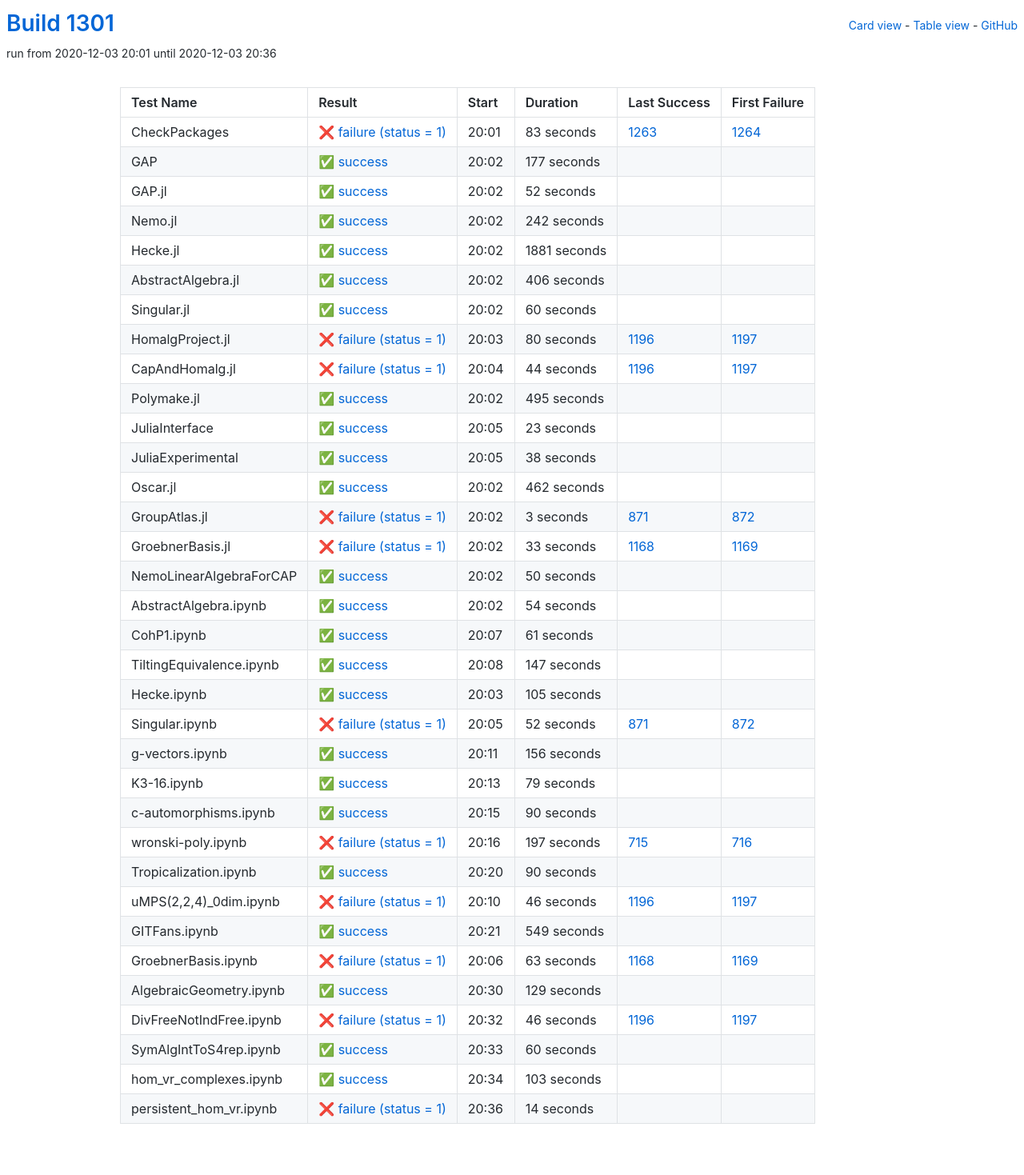
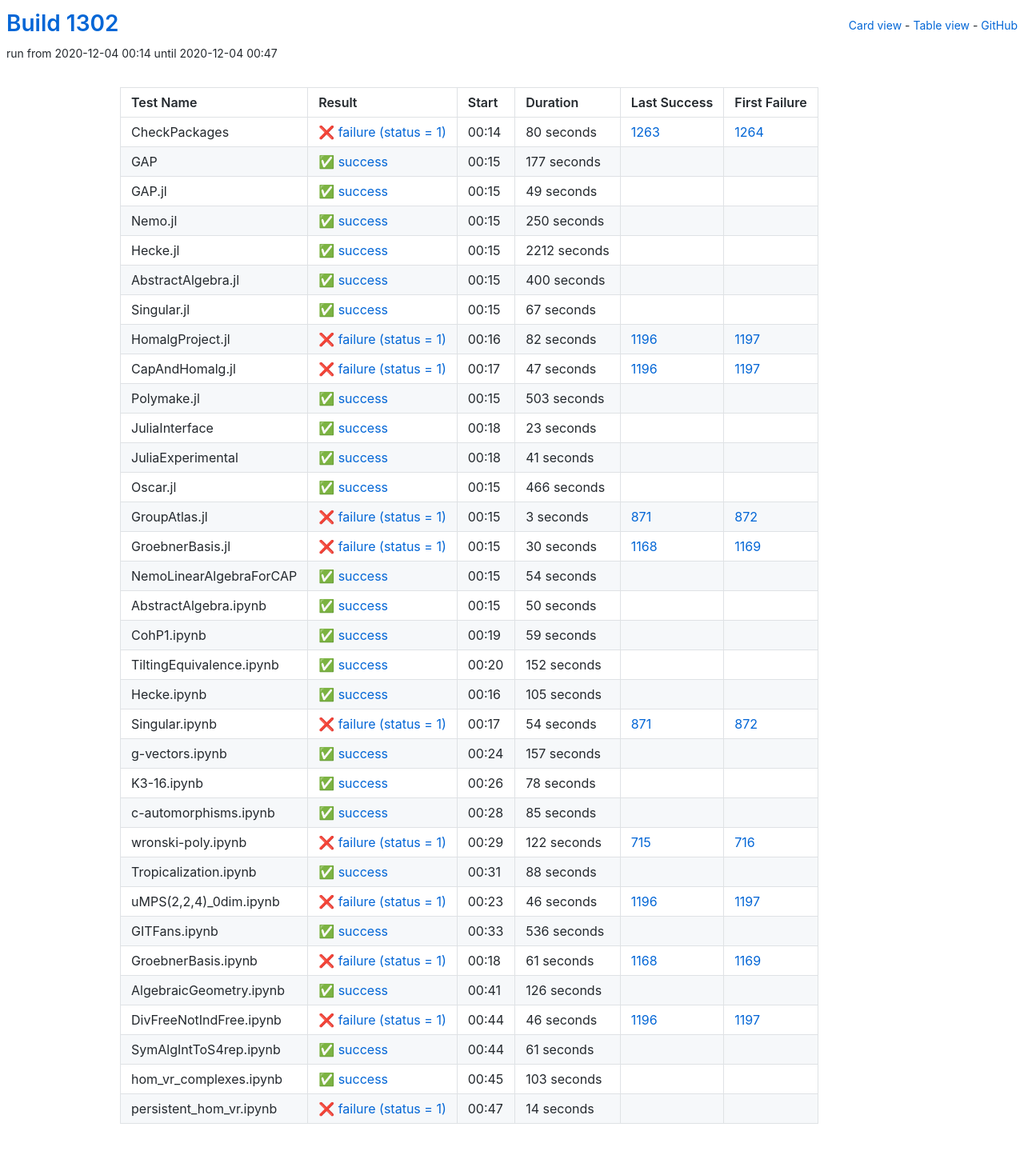
Before and after one commit to oscar-system/oscar-ci-status-stable, a Jekyll site: the page built from table.html, in a window 1280 px wide. Shown: the whole page at 80% size. Built offline with Jekyll 4.4.1, drawn with Linux system fonts in a browser that asks for light colours.

Commit message:
Build #1302

```diff
--- a/_data/ci.yml
+++ b/_data/ci.yml
@@ -1,6 +1,6 @@
 ---
-build: 1301
-build_url: https://oscarci.mathematik.uni-kl.de/job/oscar-stable/1301/
+build: 1302
+build_url: https://oscarci.mathematik.uni-kl.de/job/oscar-stable/1302/
 job: oscar-stable
 organization: oscar-system
 repo: oscar-ci-status-stable
@@ -8,20 +8,20 @@ repourl: https://github.com/oscar-system/oscar-ci-status-stable
 tests:
 - name: CheckPackages
   id: checkpackages
-  log: https://oscarci.mathematik.uni-kl.de/job/oscar-stable/1301/artifact/logs/build-1301/CheckPackages.log
-  start: 2020-12-03 20:01
+  log: https://oscarci.mathematik.uni-kl.de/job/oscar-stable/1302/artifact/logs/build-1302/CheckPackages.log
+  start: 2020-12-04 00:14
   success: false
   exitcode: 1
   status: failure
-  duration: 83
+  duration: 80
   last_success: 1263
   last_success_url: https://oscarci.mathematik.uni-kl.de/job/oscar-stable/1263/
   first_failure: 1264
   first_failure_url: https://oscarci.mathematik.uni-kl.de/job/oscar-stable/1264/
 - name: GAP
   id: gap
-  log: https://oscarci.mathematik.uni-kl.de/job/oscar-stable/1301/artifact/logs/build-1301/GAP.log
-  start: 2020-12-03 20:02
+  log: https://oscarci.mathematik.uni-kl.de/job/oscar-stable/1302/artifact/logs/build-1302/GAP.log
+  start: 2020-12-04 00:15
   success: true
   exitcode: 0
   status: success
@@ -32,104 +32,104 @@ tests:
   first_failure_url:
 - name: GAP.jl
   id: gap-jl
-  log: https://oscarci.mathematik.uni-kl.de/job/oscar-stable/1301/artifact/logs/build-1301/GAP.jl.log
-  start: 2020-12-03 20:02
+  log: https://oscarci.mathematik.uni-kl.de/job/oscar-stable/1302/artifact/logs/build-1302/GAP.jl.log
+  start: 2020-12-04 00:15
   success: true
   exitcode: 0
   status: success
-  duration: 52
+  duration: 49
   last_success: false
   last_success_url:
   first_failure: false
   first_failure_url:
 - name: Nemo.jl
   id: nemo-jl
-  log: https://oscarci.mathematik.uni-kl.de/job/oscar-stable/1301/artifact/logs/build-1301/Nemo.jl.log
-  start: 2020-12-03 20:02
+  log: https://oscarci.mathematik.uni-kl.de/job/oscar-stable/1302/artifact/logs/build-1302/Nemo.jl.log
+  start: 2020-12-04 00:15
   success: true
   exitcode: 0
   status: success
-  duration: 242
+  duration: 250
   last_success: false
   last_success_url:
   first_failure: false
   first_failure_url:
 - name: Hecke.jl
   id: hecke-jl
-  log: https://oscarci.mathematik.uni-kl.de/job/oscar-stable/1301/artifact/logs/build-1301/Hecke.jl.log
-  start: 2020-12-03 20:02
+  log: https://oscarci.mathematik.uni-kl.de/job/oscar-stable/1302/artifact/logs/build-1302/Hecke.jl.log
+  start: 2020-12-04 00:15
   success: true
   exitcode: 0
   status: success
-  duration: 1881
+  duration: 2212
   last_success: false
   last_success_url:
   first_failure: false
   first_failure_url:
 - name: AbstractAlgebra.jl
   id: abstractalgebra-jl
-  log: https://oscarci.mathematik.uni-kl.de/job/oscar-stable/1301/artifact/logs/build-1301/AbstractAlgebra.jl.log
-  start: 2020-12-03 20:02
+  log: https://oscarci.mathematik.uni-kl.de/job/oscar-stable/1302/artifact/logs/build-1302/AbstractAlgebra.jl.log
+  start: 2020-12-04 00:15
   success: true
   exitcode: 0
   status: success
-  duration: 406
+  duration: 400
   last_success: false
   last_success_url:
   first_failure: false
   first_failure_url:
 - name: Singular.jl
   id: singular-jl
-  log: https://oscarci.mathematik.uni-kl.de/job/oscar-stable/1301/artifact/logs/build-1301/Singular.jl.log
-  start: 2020-12-03 20:02
+  log: https://oscarci.mathematik.uni-kl.de/job/oscar-stable/1302/artifact/logs/build-1302/Singular.jl.log
+  start: 2020-12-04 00:15
   success: true
   exitcode: 0
   status: success
-  duration: 60
+  duration: 67
   last_success: false
   last_success_url:
   first_failure: false
   first_failure_url:
 - name: HomalgProject.jl
   id: homalgproject-jl
-  log: https://oscarci.mathematik.uni-kl.de/job/oscar-stable/1301/artifact/logs/build-1301/HomalgProject.jl.log
-  start: 2020-12-03 20:03
+  log: https://oscarci.mathematik.uni-kl.de/job/oscar-stable/1302/artifact/logs/build-1302/HomalgProject.jl.log
+  start: 2020-12-04 00:16
   success: false
   exitcode: 1
   status: failure
-  duration: 80
+  duration: 82
   last_success: 1196
   last_success_url: https://oscarci.mathematik.uni-kl.de/job/oscar-stable/1196/
   first_failure: 1197
   first_failure_url: https://oscarci.mathematik.uni-kl.de/job/oscar-stable/1197/
 - name: CapAndHomalg.jl
   id: capandhomalg-jl
-  log: https://oscarci.mathematik.uni-kl.de/job/oscar-stable/1301/artifact/logs/build-1301/CapAndHomalg.jl.log
-  start: 2020-12-03 20:04
+  log: https://oscarci.mathematik.uni-kl.de/job/oscar-stable/1302/artifact/logs/build-1302/CapAndHomalg.jl.log
+  start: 2020-12-04 00:17
   success: false
   exitcode: 1
   status: failure
-  duration: 44
+  duration: 47
   last_success: 1196
   last_success_url: https://oscarci.mathematik.uni-kl.de/job/oscar-stable/1196/
   first_failure: 1197
   first_failure_url: https://oscarci.mathematik.uni-kl.de/job/oscar-stable/1197/
 - name: Polymake.jl
   id: polymake-jl
-  log: https://oscarci.mathematik.uni-kl.de/job/oscar-stable/1301/artifact/logs/build-1301/Polymake.jl.log
-  start: 2020-12-03 20:02
+  log: https://oscarci.mathematik.uni-kl.de/job/oscar-stable/1302/artifact/logs/build-1302/Polymake.jl.log
+  start: 2020-12-04 00:15
   success: true
   exitcode: 0
   status: success
-  duration: 495
+  duration: 503
   last_success: false
   last_success_url:
   first_failure: false
   first_failure_url:
 - name: JuliaInterface
   id: juliainterface
-  log: https://oscarci.mathematik.uni-kl.de/job/oscar-stable/1301/artifact/logs/build-1301/JuliaInterface.log
-  start: 2020-12-03 20:05
+  log: https://oscarci.mathematik.uni-kl.de/job/oscar-stable/1302/artifact/logs/build-1302/JuliaInterface.log
+  start: 2020-12-04 00:18
   success: true
   exitcode: 0
   status: success
@@ -140,32 +140,32 @@ tests:
   first_failure_url:
 - name: JuliaExperimental
   id: juliaexperimental
-  log: https://oscarci.mathematik.uni-kl.de/job/oscar-stable/1301/artifact/logs/build-1301/JuliaExperimental.log
-  start: 2020-12-03 20:05
+  log: https://oscarci.mathematik.uni-kl.de/job/oscar-stable/1302/artifact/logs/build-1302/JuliaExperimental.log
+  start: 2020-12-04 00:18
   success: true
   exitcode: 0
   status: success
-  duration: 38
+  duration: 41
   last_success: false
   last_success_url:
   first_failure: false
   first_failure_url:
 - name: Oscar.jl
   id: oscar-jl
-  log: https://oscarci.mathematik.uni-kl.de/job/oscar-stable/1301/artifact/logs/build-1301/Oscar.jl.log
-  start: 2020-12-03 20:02
+  log: https://oscarci.mathematik.uni-kl.de/job/oscar-stable/1302/artifact/logs/build-1302/Oscar.jl.log
+  start: 2020-12-04 00:15
   success: true
   exitcode: 0
   status: success
-  duration: 462
+  duration: 466
   last_success: false
   last_success_url:
   first_failure: false
   first_failure_url:
 - name: GroupAtlas.jl
   id: groupatlas-jl
-  log: https://oscarci.mathematik.uni-kl.de/job/oscar-stable/1301/artifact/logs/build-1301/GroupAtlas.jl.log
-  start: 2020-12-03 20:02
+  log: https://oscarci.mathematik.uni-kl.de/job/oscar-stable/1302/artifact/logs/build-1302/GroupAtlas.jl.log
+  start: 2020-12-04 00:15
   success: false
   exitcode: 1
   status: failure
@@ -176,20 +176,32 @@ tests:
   first_failure_url: https://oscarci.mathematik.uni-kl.de/job/oscar-stable/872/
 - name: GroebnerBasis.jl
   id: groebnerbasis-jl
-  log: https://oscarci.mathematik.uni-kl.de/job/oscar-stable/1301/artifact/logs/build-1301/GroebnerBasis.jl.log
-  start: 2020-12-03 20:02
+  log: https://oscarci.mathematik.uni-kl.de/job/oscar-stable/1302/artifact/logs/build-1302/GroebnerBasis.jl.log
+  start: 2020-12-04 00:15
   success: false
   exitcode: 1
   status: failure
-  duration: 33
+  duration: 30
   last_success: 1168
   last_success_url: https://oscarci.mathematik.uni-kl.de/job/oscar-stable/1168/
   first_failure: 1169
   first_failure_url: https://oscarci.mathematik.uni-kl.de/job/oscar-stable/1169/
 - name: NemoLinearAlgebraForCAP
   id: nemolinearalgebraforcap
-  log: https://oscarci.mathematik.uni-kl.de/job/oscar-stable/1301/artifact/logs/build-1301/NemoLinearAlgebraForCAP.log
-  start: 2020-12-03 20:02
+  log: https://oscarci.mathematik.uni-kl.de/job/oscar-stable/1302/artifact/logs/build-1302/NemoLinearAlgebraForCAP.log
+  start: 2020-12-04 00:15
+  success: true
+  exitcode: 0
+  status: success
+  duration: 54
+  last_success: false
+  last_success_url:
+  first_failure: false
+  first_failure_url:
+- name: AbstractAlgebra.ipynb
+  id: abstractalgebra-ipynb
+  log: https://oscarci.mathematik.uni-kl.de/job/oscar-stable/1302/artifact/logs/build-1302/AbstractAlgebra.ipynb.log
+  start: 2020-12-04 00:15
   success: true
   exitcode: 0
   status: success
@@ -198,46 +210,34 @@ tests:
   last_success_url:
   first_failure: false
   first_failure_url:
-- name: AbstractAlgebra.ipynb
-  id: abstractalgebra-ipynb
-  log: https://oscarci.mathematik.uni-kl.de/job/oscar-stable/1301/artifact/logs/build-1301/AbstractAlgebra.ipynb.log
-  start: 2020-12-03 20:02
+- name: CohP1.ipynb
+  id: cohp1-ipynb
+  log: https://oscarci.mathematik.uni-kl.de/job/oscar-stable/1302/artifact/logs/build-1302/CohP1.ipynb.log
+  start: 2020-12-04 00:19
   success: true
   exitcode: 0
   status: success
-  duration: 54
-  last_success: false
-  last_success_url:
-  first_failure: false
-  first_failure_url:
-- name: CohP1.ipynb
-  id: cohp1-ipynb
-  log: https://oscarci.mathematik.uni-kl.de/job/oscar-stable/1301/artifact/logs/build-1301/CohP1.ipynb.log
-  start: 2020-12-03 20:07
-  success: true
-  exitcode: 0
-  status: success
-  duration: 61
+  duration: 59
   last_success: false
   last_success_url:
   first_failure: false
   first_failure_url:
 - name: TiltingEquivalence.ipynb
   id: tiltingequivalence-ipynb
-  log: https://oscarci.mathematik.uni-kl.de/job/oscar-stable/1301/artifact/logs/build-1301/TiltingEquivalence.ipynb.log
-  start: 2020-12-03 20:08
+  log: https://oscarci.mathematik.uni-kl.de/job/oscar-stable/1302/artifact/logs/build-1302/TiltingEquivalence.ipynb.log
+  start: 2020-12-04 00:20
   success: true
   exitcode: 0
   status: success
-  duration: 147
+  duration: 152
   last_success: false
   last_success_url:
   first_failure: false
   first_failure_url:
 - name: Hecke.ipynb
   id: hecke-ipynb
-  log: https://oscarci.mathematik.uni-kl.de/job/oscar-stable/1301/artifact/logs/build-1301/Hecke.ipynb.log
-  start: 2020-12-03 20:03
+  log: https://oscarci.mathematik.uni-kl.de/job/oscar-stable/1302/artifact/logs/build-1302/Hecke.ipynb.log
+  start: 2020-12-04 00:16
   success: true
   exitcode: 0
   status: success
@@ -248,80 +248,80 @@ tests:
   first_failure_url:
 - name: Singular.ipynb
   id: singular-ipynb
-  log: https://oscarci.mathematik.uni-kl.de/job/oscar-stable/1301/artifact/logs/build-1301/Singular.ipynb.log
-  start: 2020-12-03 20:05
+  log: https://oscarci.mathematik.uni-kl.de/job/oscar-stable/1302/artifact/logs/build-1302/Singular.ipynb.log
+  start: 2020-12-04 00:17
   success: false
   exitcode: 1
   status: failure
-  duration: 52
+  duration: 54
   last_success: 871
   last_success_url: https://oscarci.mathematik.uni-kl.de/job/oscar-stable/871/
   first_failure: 872
   first_failure_url: https://oscarci.mathematik.uni-kl.de/job/oscar-stable/872/
 - name: g-vectors.ipynb
   id: g-vectors-ipynb
-  log: https://oscarci.mathematik.uni-kl.de/job/oscar-stable/1301/artifact/logs/build-1301/g-vectors.ipynb.log
-  start: 2020-12-03 20:11
+  log: https://oscarci.mathematik.uni-kl.de/job/oscar-stable/1302/artifact/logs/build-1302/g-vectors.ipynb.log
+  start: 2020-12-04 00:24
   success: true
   exitcode: 0
   status: success
-  duration: 156
+  duration: 157
   last_success: false
   last_success_url:
   first_failure: false
   first_failure_url:
 - name: K3-16.ipynb
   id: k3-16-ipynb
-  log: https://oscarci.mathematik.uni-kl.de/job/oscar-stable/1301/artifact/logs/build-1301/K3-16.ipynb.log
-  start: 2020-12-03 20:13
+  log: https://oscarci.mathematik.uni-kl.de/job/oscar-stable/1302/artifact/logs/build-1302/K3-16.ipynb.log
+  start: 2020-12-04 00:26
   success: true
   exitcode: 0
   status: success
-  duration: 79
+  duration: 78
   last_success: false
   last_success_url:
   first_failure: false
   first_failure_url:
 - name: c-automorphisms.ipynb
   id: c-automorphisms-ipynb
-  log: https://oscarci.mathematik.uni-kl.de/job/oscar-stable/1301/artifact/logs/build-1301/c-automorphisms.ipynb.log
-  start: 2020-12-03 20:15
+  log: https://oscarci.mathematik.uni-kl.de/job/oscar-stable/1302/artifact/logs/build-1302/c-automorphisms.ipynb.log
+  start: 2020-12-04 00:28
   success: true
   exitcode: 0
   status: success
-  duration: 90
+  duration: 85
   last_success: false
   last_success_url:
   first_failure: false
   first_failure_url:
 - name: wronski-poly.ipynb
   id: wronski-poly-ipynb
-  log: https://oscarci.mathematik.uni-kl.de/job/oscar-stable/1301/artifact/logs/build-1301/wronski-poly.ipynb.log
-  start: 2020-12-03 20:16
+  log: https://oscarci.mathematik.uni-kl.de/job/oscar-stable/1302/artifact/logs/build-1302/wronski-poly.ipynb.log
+  start: 2020-12-04 00:29
   success: false
   exitcode: 1
   status: failure
-  duration: 197
+  duration: 122
   last_success: 715
   last_success_url: https://oscarci.mathematik.uni-kl.de/job/oscar-stable/715/
   first_failure: 716
   first_failure_url: https://oscarci.mathematik.uni-kl.de/job/oscar-stable/716/
 - name: Tropicalization.ipynb
   id: tropicalization-ipynb
-  log: https://oscarci.mathematik.uni-kl.de/job/oscar-stable/1301/artifact/logs/build-1301/Tropicalization.ipynb.log
-  start: 2020-12-03 20:20
+  log: https://oscarci.mathematik.uni-kl.de/job/oscar-stable/1302/artifact/logs/build-1302/Tropicalization.ipynb.log
+  start: 2020-12-04 00:31
   success: true
   exitcode: 0
   status: success
-  duration: 90
+  duration: 88
   last_success: false
   last_success_url:
   first_failure: false
   first_failure_url:
 - name: uMPS(2,2,4)_0dim.ipynb
   id: umps-2-2-4-0dim-ipynb
-  log: https://oscarci.mathematik.uni-kl.de/job/oscar-stable/1301/artifact/logs/build-1301/uMPS-2-2-4-_0dim.ipynb.log
-  start: 2020-12-03 20:10
+  log: https://oscarci.mathematik.uni-kl.de/job/oscar-stable/1302/artifact/logs/build-1302/uMPS-2-2-4-_0dim.ipynb.log
+  start: 2020-12-04 00:23
   success: false
   exitcode: 1
   status: failure
@@ -332,44 +332,44 @@ tests:
   first_failure_url: https://oscarci.mathematik.uni-kl.de/job/oscar-stable/1197/
 - name: GITFans.ipynb
   id: gitfans-ipynb
-  log: https://oscarci.mathematik.uni-kl.de/job/oscar-stable/1301/artifact/logs/build-1301/GITFans.ipynb.log
-  start: 2020-12-03 20:21
+  log: https://oscarci.mathematik.uni-kl.de/job/oscar-stable/1302/artifact/logs/build-1302/GITFans.ipynb.log
+  start: 2020-12-04 00:33
   success: true
   exitcode: 0
   status: success
-  duration: 549
+  duration: 536
   last_success: false
   last_success_url:
   first_failure: false
   first_failure_url:
 - name: GroebnerBasis.ipynb
   id: groebnerbasis-ipynb
-  log: https://oscarci.mathematik.uni-kl.de/job/oscar-stable/1301/artifact/logs/build-1301/GroebnerBasis.ipynb.log
-  start: 2020-12-03 20:06
+  log: https://oscarci.mathematik.uni-kl.de/job/oscar-stable/1302/artifact/logs/build-1302/GroebnerBasis.ipynb.log
+  start: 2020-12-04 00:18
   success: false
   exitcode: 1
   status: failure
-  duration: 63
+  duration: 61
   last_success: 1168
   last_success_url: https://oscarci.mathematik.uni-kl.de/job/oscar-stable/1168/
   first_failure: 1169
   first_failure_url: https://oscarci.mathematik.uni-kl.de/job/oscar-stable/1169/
 - name: AlgebraicGeometry.ipynb
   id: algebraicgeometry-ipynb
-  log: https://oscarci.mathematik.uni-kl.de/job/oscar-stable/1301/artifact/logs/build-1301/AlgebraicGeometry.ipynb.log
-  start: 2020-12-03 20:30
+  log: https://oscarci.mathematik.uni-kl.de/job/oscar-stable/1302/artifact/logs/build-1302/AlgebraicGeometry.ipynb.log
+  start: 2020-12-04 00:41
   success: true
   exitcode: 0
   status: success
-  duration: 129
+  duration: 126
   last_success: false
   last_success_url:
   first_failure: false
   first_failure_url:
 - name: DivFreeNotIndFree.ipynb
   id: divfreenotindfree-ipynb
-  log: https://oscarci.mathematik.uni-kl.de/job/oscar-stable/1301/artifact/logs/build-1301/DivFreeNotIndFree.ipynb.log
-  start: 2020-12-03 20:32
+  log: https://oscarci.mathematik.uni-kl.de/job/oscar-stable/1302/artifact/logs/build-1302/DivFreeNotIndFree.ipynb.log
+  start: 2020-12-04 00:44
   success: false
   exitcode: 1
   status: failure
@@ -380,20 +380,20 @@ tests:
   first_failure_url: https://oscarci.mathematik.uni-kl.de/job/oscar-stable/1197/
 - name: SymAlgIntToS4rep.ipynb
   id: symalginttos4rep-ipynb
-  log: https://oscarci.mathematik.uni-kl.de/job/oscar-stable/1301/artifact/logs/build-1301/SymAlgIntToS4rep.ipynb.log
-  start: 2020-12-03 20:33
+  log: https://oscarci.mathematik.uni-kl.de/job/oscar-stable/1302/artifact/logs/build-1302/SymAlgIntToS4rep.ipynb.log
+  start: 2020-12-04 00:44
   success: true
   exitcode: 0
   status: success
-  duration: 60
+  duration: 61
   last_success: false
   last_success_url:
   first_failure: false
   first_failure_url:
 - name: hom_vr_complexes.ipynb
   id: hom-vr-complexes-ipynb
-  log: https://oscarci.mathematik.uni-kl.de/job/oscar-stable/1301/artifact/logs/build-1301/hom_vr_complexes.ipynb.log
-  start: 2020-12-03 20:34
+  log: https://oscarci.mathematik.uni-kl.de/job/oscar-stable/1302/artifact/logs/build-1302/hom_vr_complexes.ipynb.log
+  start: 2020-12-04 00:45
   success: true
   exitcode: 0
   status: success
@@ -404,8 +404,8 @@ tests:
   first_failure_url:
 - name: persistent_hom_vr.ipynb
   id: persistent-hom-vr-ipynb
-  log: https://oscarci.mathematik.uni-kl.de/job/oscar-stable/1301/artifact/logs/build-1301/persistent_hom_vr.ipynb.log
-  start: 2020-12-03 20:36
+  log: https://oscarci.mathematik.uni-kl.de/job/oscar-stable/1302/artifact/logs/build-1302/persistent_hom_vr.ipynb.log
+  start: 2020-12-04 00:47
   success: false
   exitcode: 1
   status: failure
```
Also changed, not shown: README.md.
